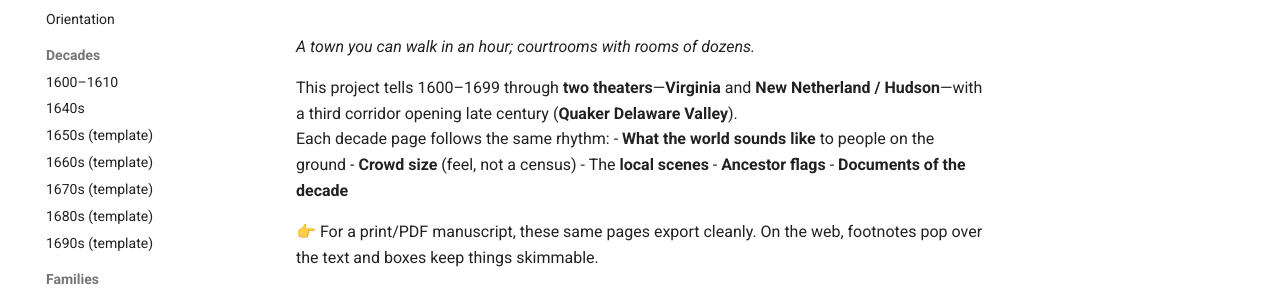
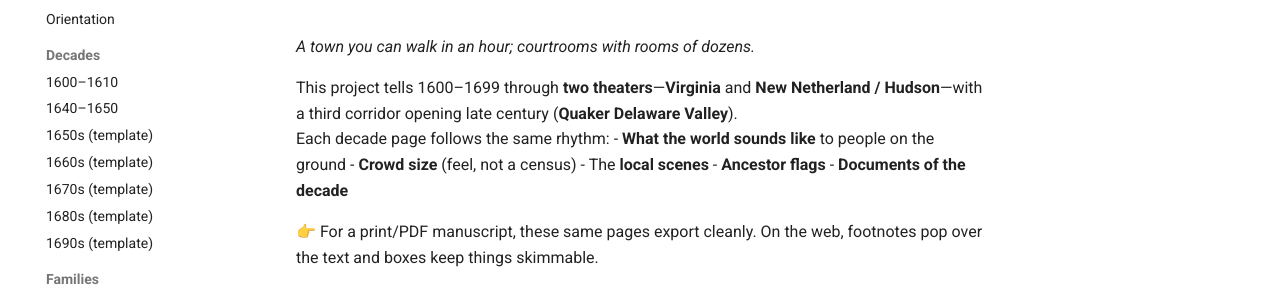
Before and after one commit to BillWorstell/WorstellWitnessWaybackMachine, an MkDocs documentation site: the page built from docs/index.md, in a window 1280 px wide. Shown: the part 146-439 px from the top of the page. Built offline with MkDocs 1.6.1 and Material for MkDocs 9.7.7, drawn with Linux system fonts in a browser that asks for light colours.

Commit message:
Update mkdocs.yml

```diff
--- a/mkdocs.yml
+++ b/mkdocs.yml
@@ -14,7 +14,7 @@ nav:
   - Orientation: overview.md
   - Decades:
       - 1600–1610: decades/1600-1610.md
-      - 1640s: decades/1640s.md
+      - 1640–1650: decades/1640-1650.md
       - 1650s (template): decades/1650s.md
       - 1660s (template): decades/1660s.md
       - 1670s (template): decades/1670s.md
```
